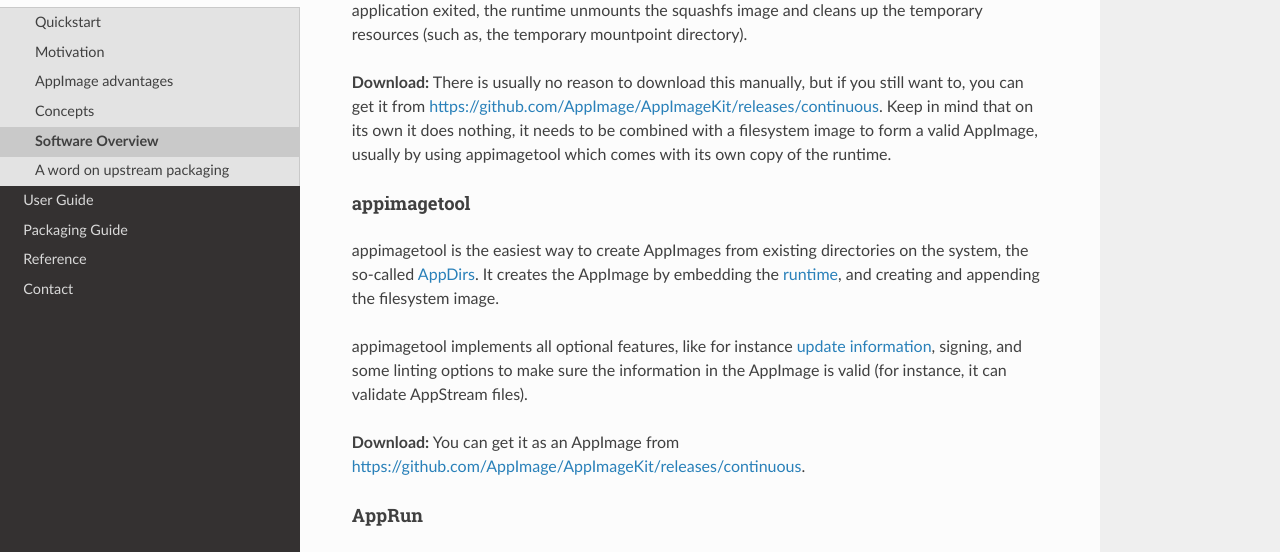
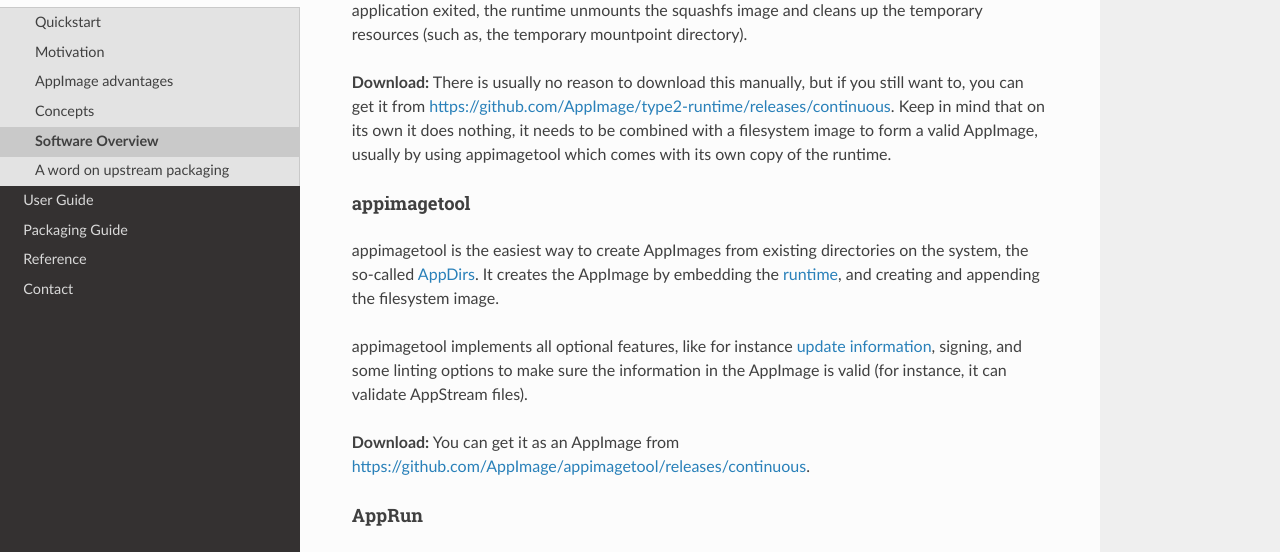
Before and after one commit to AppImage/docs.appimage.org, a Sphinx documentation site: the page built from source/introduction/software-overview.rst, in a window 1280 px wide and 900 px high, scrolled down 722 px. Shown: the part 161-713 px from the top of the window. Built offline with Sphinx 7.4.7 and the Read the Docs theme 3.1.0, drawn with Linux system fonts in a browser that asks for light colours; some of the changed lines change nothing that is shown.

Commit message:
Update URLs

```diff
--- a/source/introduction/software-overview.rst
+++ b/source/introduction/software-overview.rst
@@ -30,7 +30,7 @@
 
 The runtime provides the "executable header" of every AppImage. When executing an AppImage, the runtime within the AppImage is run, which mounts the embedded file system image read-only in a temporary location, and launches the payload application within there. After the payload application exited, the runtime unmounts the squashfs image and cleans up the temporary resources (such as, the temporary mountpoint directory).
 
-**Download:** There is usually no reason to download this manually, but if you still want to, you can get it from https://github.com/AppImage/AppImageKit/releases/continuous. Keep in mind that on its own it does nothing, it needs to be combined with a filesystem image to form a valid AppImage, usually by using appimagetool which comes with its own copy of the runtime.
+**Download:** There is usually no reason to download this manually, but if you still want to, you can get it from https://github.com/AppImage/type2-runtime/releases/continuous. Keep in mind that on its own it does nothing, it needs to be combined with a filesystem image to form a valid AppImage, usually by using appimagetool which comes with its own copy of the runtime.
 
 
 .. _ref-appimagetool:
@@ -42,7 +42,7 @@
 
 appimagetool implements all optional features, like for instance `update information <https://github.com/AppImage/AppImageSpec/blob/master/draft.md#update-information>`__, :ref:`signing <ref-signing>`, and some linting options to make sure the information in the AppImage is valid (for instance, it can validate :ref:`AppStream files <appstream-support>`).
 
-**Download:** You can get it as an AppImage from https://github.com/AppImage/AppImageKit/releases/continuous.
+**Download:** You can get it as an AppImage from https://github.com/AppImage/appimagetool/releases/continuous.
 
 
 AppRun
```
